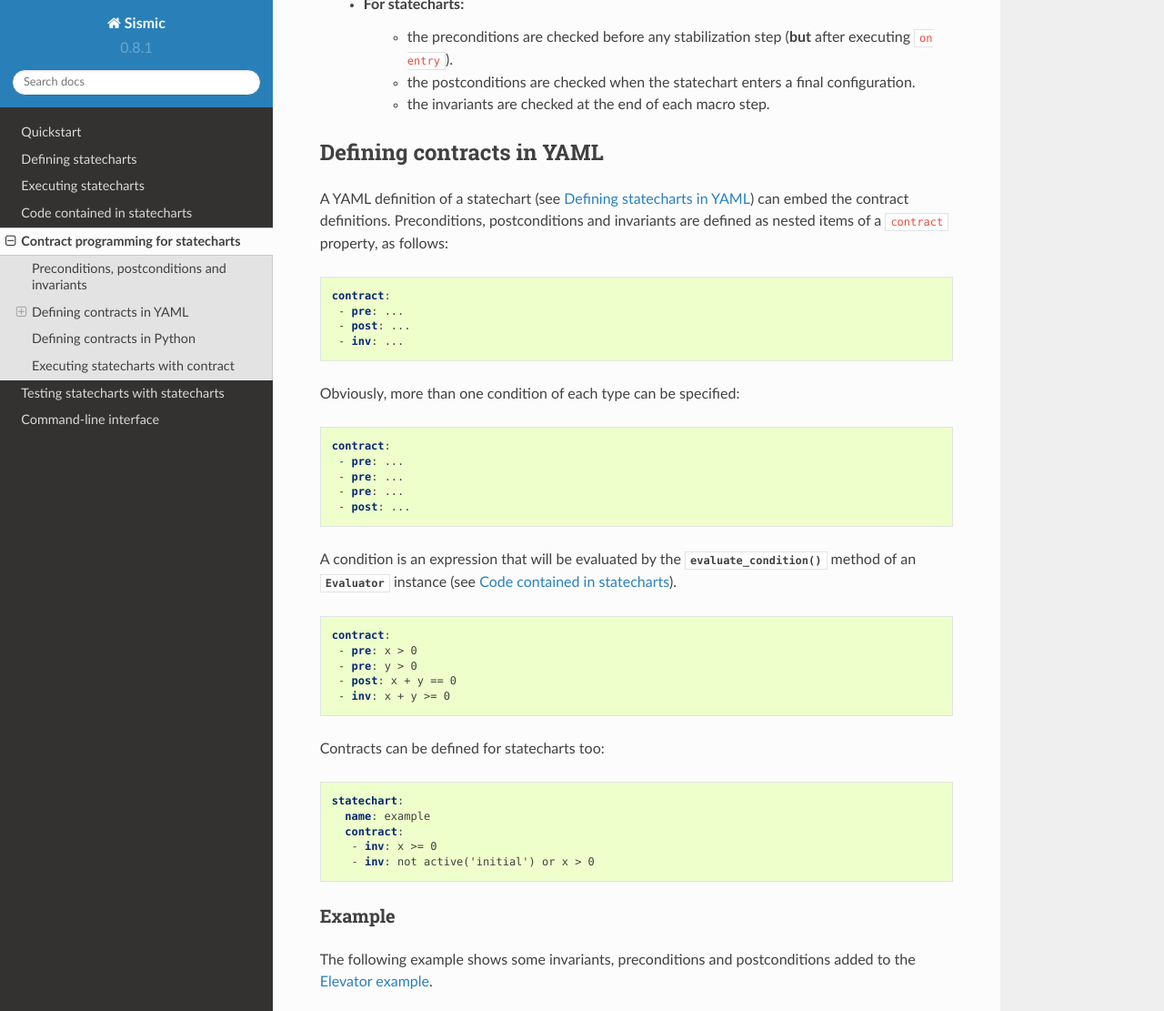
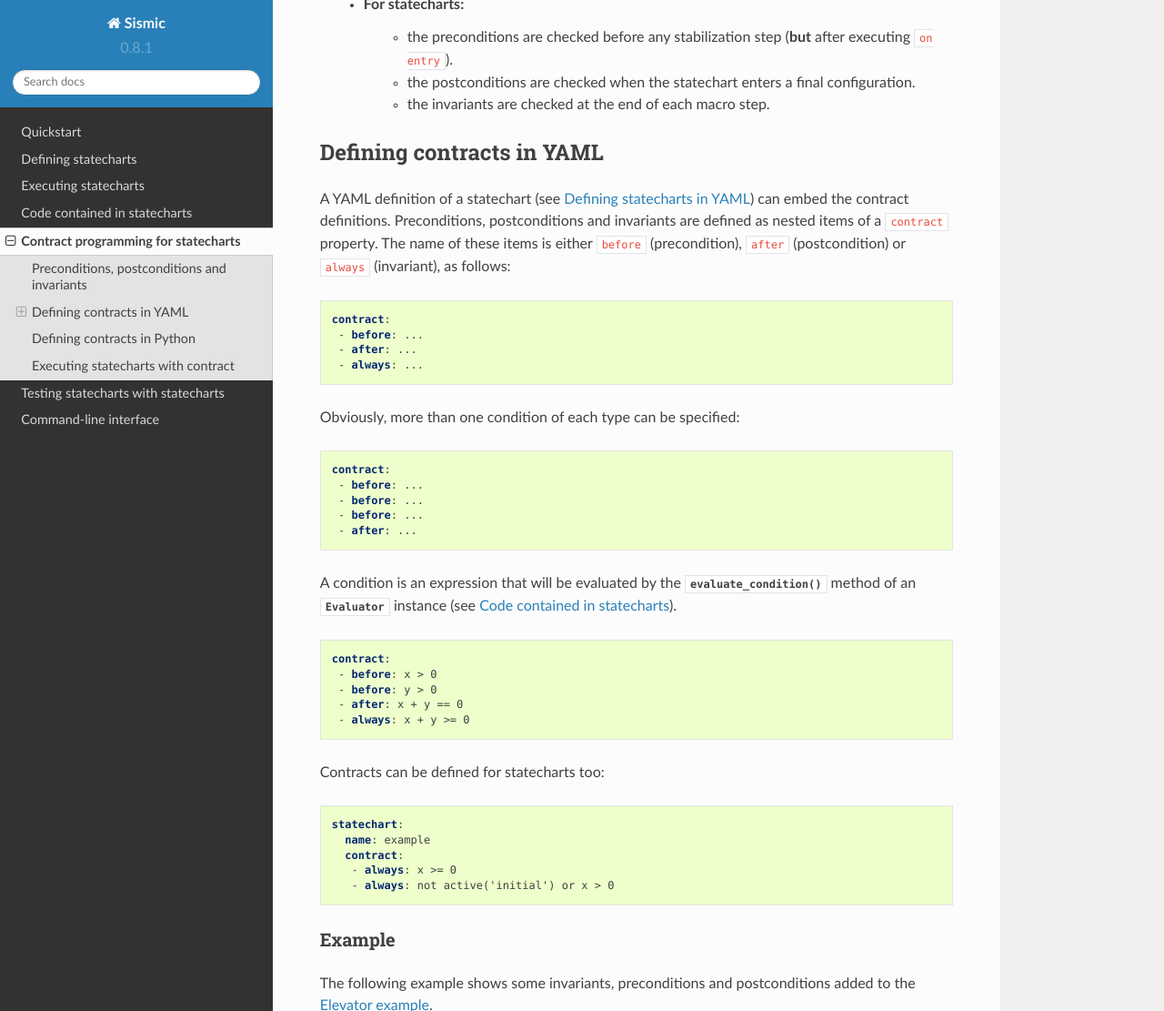
Before and after one commit to AlexandreDecan/sismic, a Sphinx documentation site: the page built from docs/contract.rst, in a window 1280 px wide and 1400 px high, scrolled down 1517 px, cut to the strip 0-1111 px from the top of the window. Shown: the whole strip at 91% size. Built offline with Sphinx 7.4.7 and the Read the Docs theme 2.0.0, drawn with Linux system fonts in a browser that asks for light colours.

Commit message:
Use before, after and always instea of pre, post and inv

```diff
--- a/docs/contract.rst
+++ b/docs/contract.rst
@@ -54,25 +54,26 @@ Defining contracts in YAML
 --------------------------
 
 A YAML definition of a statechart (see :ref:`yaml_statecharts`) can embed the contract definitions.
-Preconditions, postconditions and invariants are defined as nested items of a ``contract`` property,
+Preconditions, postconditions and invariants are defined as nested items of a ``contract`` property.
+The name of these items is either ``before`` (precondition), ``after`` (postcondition) or ``always`` (invariant),
 as follows:
 
 .. code:: yaml
 
     contract:
-     - pre: ...
-     - post: ...
-     - inv: ...
+     - before: ...
+     - after: ...
+     - always: ...
 
 Obviously, more than one condition of each type can be specified:
 
 .. code:: yaml
 
     contract:
-     - pre: ...
-     - pre: ...
-     - pre: ...
-     - post: ...
+     - before: ...
+     - before: ...
+     - before: ...
+     - after: ...
 
 A condition is an expression that will be evaluated by the :py:meth:`~sismic.evaluator.Evaluator.evaluate_condition`
 method of an :py:class:`~sismic.evaluator.Evaluator` instance (see :doc:`evaluation`).
@@ -80,10 +81,10 @@ method of an :py:class:`~sismic.evaluator.Evaluator` instance (see :doc:`evaluat
 .. code:: yaml
 
     contract:
-     - pre: x > 0
-     - pre: y > 0
-     - post: x + y == 0
-     - inv: x + y >= 0
+     - before: x > 0
+     - before: y > 0
+     - after: x + y == 0
+     - always: x + y >= 0
 
 Contracts can be defined for statecharts too:
 
@@ -92,8 +93,8 @@ Contracts can be defined for statecharts too:
     statechart:
       name: example
       contract:
-       - inv: x >= 0
-       - inv: not active('initial') or x > 0
+       - always: x >= 0
+       - always: not active('initial') or x > 0
 
 Example
 *******
```
Also changed, not shown: 3 other files.
